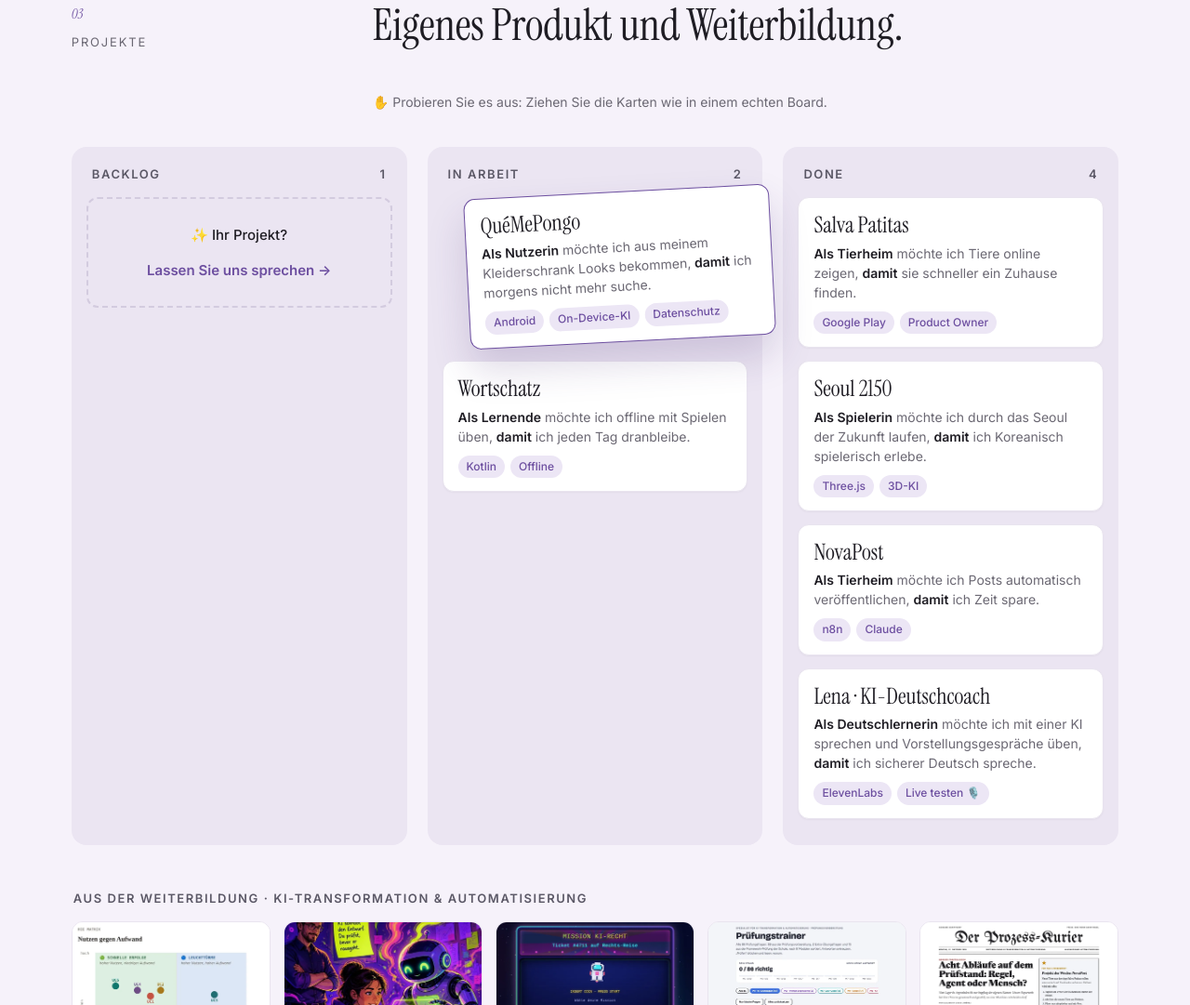
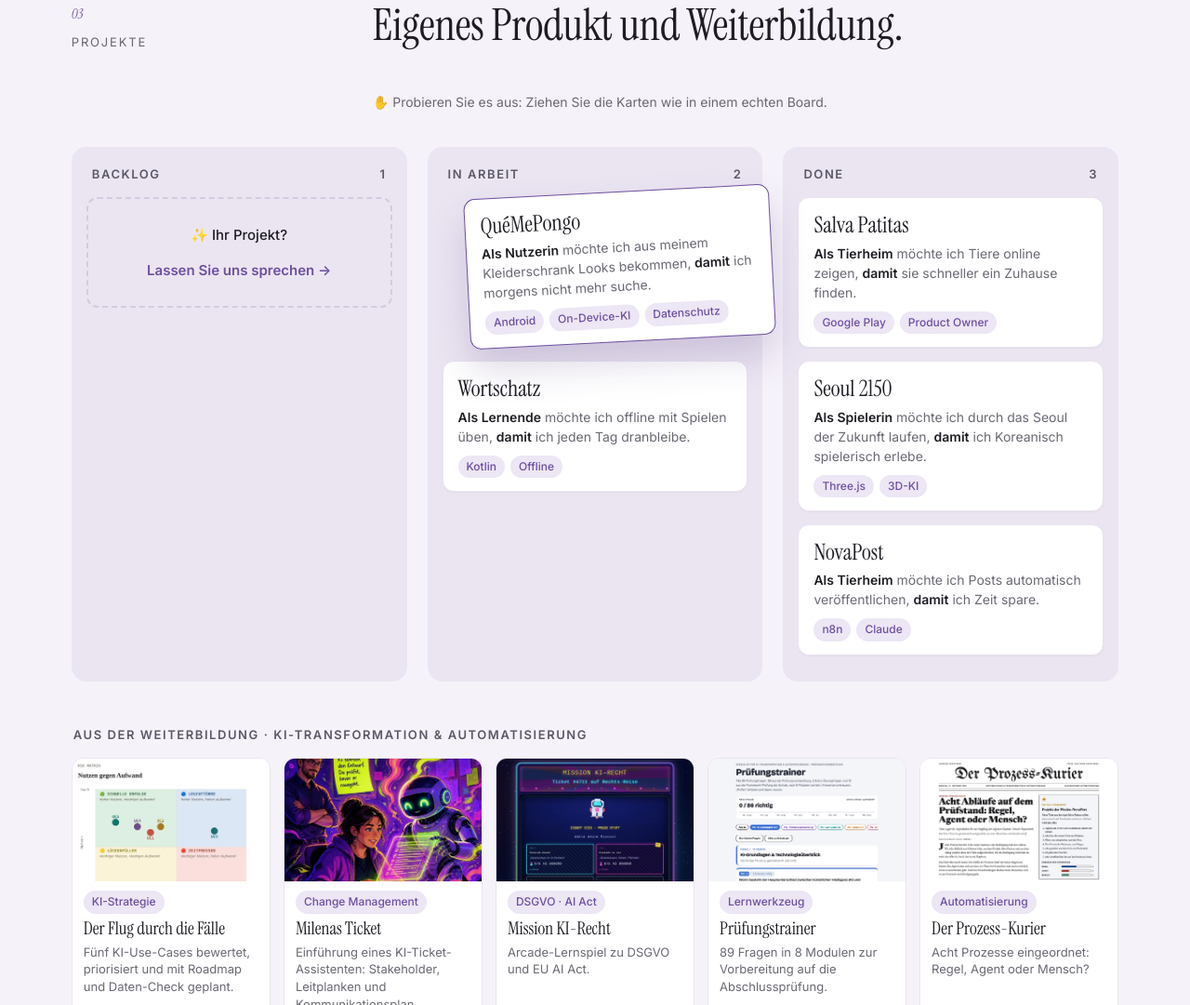
Before and after one commit to lunita486/portfolio, a plain HTML site: page index.html in a window 1280 px wide. Shown: the part 2605-3686 px from the top of the page at 93% size. Drawn offline with Linux system fonts and the light colour scheme.

Commit message:
Kanban: Karte Lena entfernt (Live-Demo bleibt)
Co-Authored-By: Claude Opus 5.5 <noreply@anthropic.com>

```diff
--- a/index.html
+++ b/index.html
@@ -434,11 +434,10 @@ details p{padding:0 48px 22px 0;color:var(--muted);max-width:70ch}
           <a class="kb-card" href="https://claude.ai/artifact/H5zbyChdLjZXckJ5PZRfAe" target="_blank" rel="noopener"><h4>Wortschatz</h4><p class="kb-t"><b>Als Lernende</b> möchte ich offline mit Spielen üben, <b>damit</b> ich jeden Tag dranbleibe.</p><div class="kb-tags"><span class="kb-tag kb-t">Kotlin</span><span class="kb-tag kb-t">Offline</span></div></a>
         </div>
         <div class="kb-col">
-          <div class="kb-head"><span class="kb-t">Done</span><b>4</b></div>
+          <div class="kb-head"><span class="kb-t">Done</span><b>3</b></div>
           <a class="kb-card" href="https://lunita486.github.io/Salva-Patitas/" target="_blank" rel="noopener"><h4>Salva Patitas</h4><p class="kb-t"><b>Als Tierheim</b> möchte ich Tiere online zeigen, <b>damit</b> sie schneller ein Zuhause finden.</p><div class="kb-tags"><span class="kb-tag kb-t">Google Play</span><span class="kb-tag kb-t">Product Owner</span></div></a>
           <a class="kb-card" href="https://claude.ai/artifact/5JKftAzcr5htmBzQa2JDdj" target="_blank" rel="noopener"><h4>Seoul 2150</h4><p class="kb-t"><b>Als Spielerin</b> möchte ich durch das Seoul der Zukunft laufen, <b>damit</b> ich Koreanisch spielerisch erlebe.</p><div class="kb-tags"><span class="kb-tag kb-t">Three.js</span><span class="kb-tag kb-t">3D-KI</span></div></a>
           <a class="kb-card" href="https://www.instagram.com/salvapatitas.rescue/" target="_blank" rel="noopener"><h4>NovaPost</h4><p class="kb-t"><b>Als Tierheim</b> möchte ich Posts automatisch veröffentlichen, <b>damit</b> ich Zeit spare.</p><div class="kb-tags"><span class="kb-tag kb-t">n8n</span><span class="kb-tag kb-t">Claude</span></div></a>
-          <a class="kb-card" href="#lena"><h4>Lena · KI-Deutschcoach</h4><p class="kb-t"><b>Als Deutschlernerin</b> möchte ich mit einer KI sprechen und Vorstellungsgespräche üben, <b>damit</b> ich sicherer Deutsch spreche.</p><div class="kb-tags"><span class="kb-tag kb-t">ElevenLabs</span><span class="kb-tag kb-t">Live testen 🎙️</span></div></a>
         </div>
       </div>
       <div class="wb">
```
